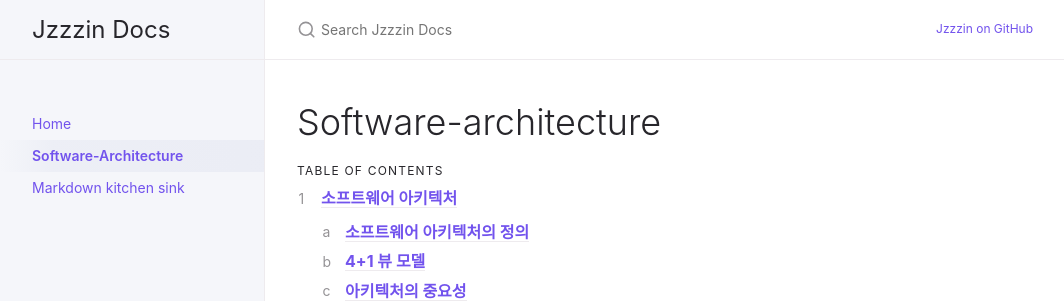
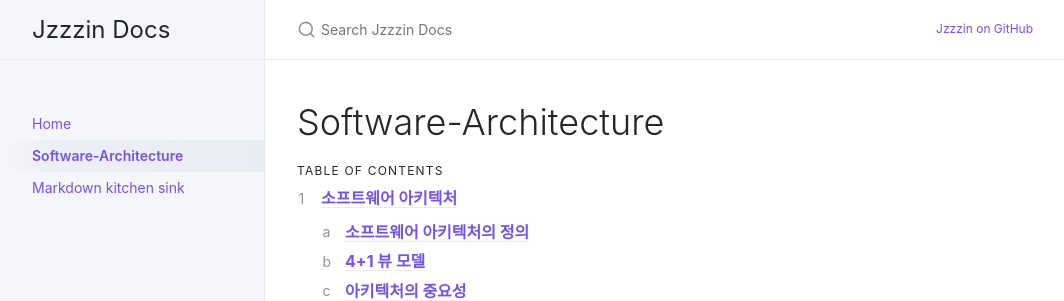
Before and after one commit to Jzzzin/Jzzzin.github.io, a Jekyll site: the page built from docs/software-architecture.md, in a window 1280 px wide and 900 px high. Shown: the top 301 px of the window, without its empty margins (107-1171 px from the left). Built offline with Jekyll 4.4.1, drawn with Linux system fonts in a browser that asks for light colours.

```diff
--- a/docs/software-architecture.md
+++ b/docs/software-architecture.md
@@ -4,7 +4,7 @@ title: Software-Architecture
 nav_order: 2
 ---
 
-# Software-architecture
+# Software-Architecture
 {: .no_toc }
 
 
```
